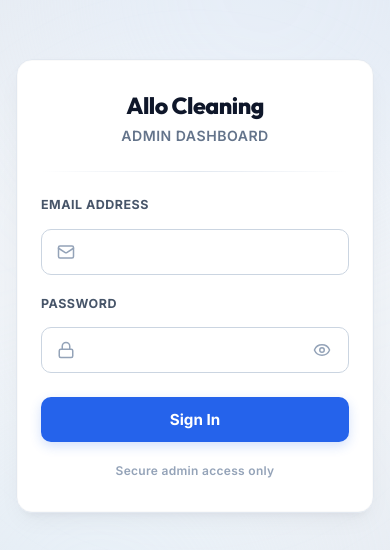
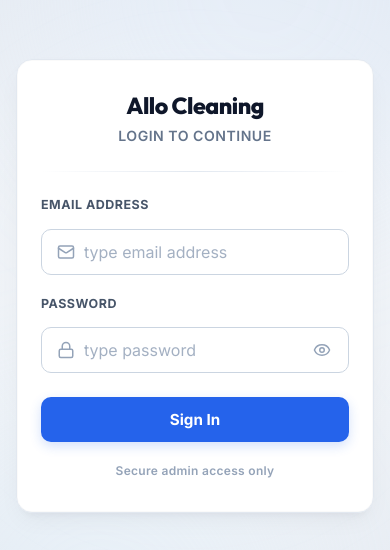
Before and after one commit to HaidarHaidar99/allo-cleaning-frontend, a React (Vite) app: page /admin in a window 390 px wide. Shown: the part 136-686 px from the top of the page. Built offline with nearby package versions, Linux system fonts and the light colour scheme; no server answers; sample sign-in values are in the browser's storage.

Commit message:
fix the admin

```diff
--- a/src/pages/admin/AdminLogin.jsx
+++ b/src/pages/admin/AdminLogin.jsx
@@ -59,7 +59,7 @@ const AdminLogin = () => {
         {/* Branding Header */}
         <div className="login-header">
           <h1>Allo Cleaning</h1>
-          <p className="login-subtitle">Admin Dashboard</p>
+          <p className="login-subtitle">login to continue</p>
         </div>
 
         <div className="login-divider"></div>
@@ -83,7 +83,7 @@ const AdminLogin = () => {
                 value={email}
                 onChange={(e) => setEmail(e.target.value)}
                 className="form-control login-input"
-                placeholder=""
+                placeholder="type email address"
                 required
                 autoComplete="email"
               />
@@ -100,7 +100,7 @@ const AdminLogin = () => {
                 value={password}
                 onChange={(e) => setPassword(e.target.value)}
                 className="form-control login-input"
-                placeholder=""
+                placeholder="type password"
                 required
                 autoComplete="current-password"
                 style={{ paddingRight: '48px' }}
--- a/src/pages/admin/ManageAdmins.jsx
+++ b/src/pages/admin/ManageAdmins.jsx
@@ -10,6 +10,7 @@ const ManageAdmins = () => {
     fetchAdmins,
     createAdmin,
     updateAdminPassword,
+    deleteAdmin,
     logout
   } = useAdminAuth();
 
--- a/src/styles/AdminDashboard.css
+++ b/src/styles/AdminDashboard.css
@@ -886,22 +886,22 @@ select.form-control {
   color: var(--admin-text-main);
 }
 
-.admin-theme-dark .modal-content .form-group label {
+.admin-theme-dark .form-group label {
   color: var(--admin-text-main);
 }
 
-.admin-theme-dark .modal-content .form-control {
+.admin-theme-dark .form-control {
   background: var(--admin-input-bg);
   border-color: var(--admin-input-border);
   color: var(--admin-text-main);
 }
 
-.admin-theme-dark .modal-content .form-control:focus {
+.admin-theme-dark .form-control:focus {
   border-color: var(--admin-primary);
   box-shadow: 0 0 0 3px var(--admin-input-focus-ring);
 }
 
-.admin-theme-dark .modal-content .form-control::placeholder {
+.admin-theme-dark .form-control::placeholder {
   color: var(--admin-text-muted);
 }
 
--- a/src/styles/Modal.css
+++ b/src/styles/Modal.css
@@ -93,14 +93,14 @@
 @media (max-width: 576px) {
   .modal-overlay {
     padding: 12px;
-    align-items: flex-end;
+    align-items: center;
   }
 
   .modal-container {
     max-width: 100%;
     max-height: 85vh;
-    border-radius: 16px 16px 0 0;
-    animation: slideUpModal 0.3s cubic-bezier(0.4, 0, 0.2, 1) forwards;
+    border-radius: 16px;
+    animation: scaleInModal 0.3s cubic-bezier(0.34, 1.56, 0.64, 1) forwards;
   }
 
   .modal-header {
```
